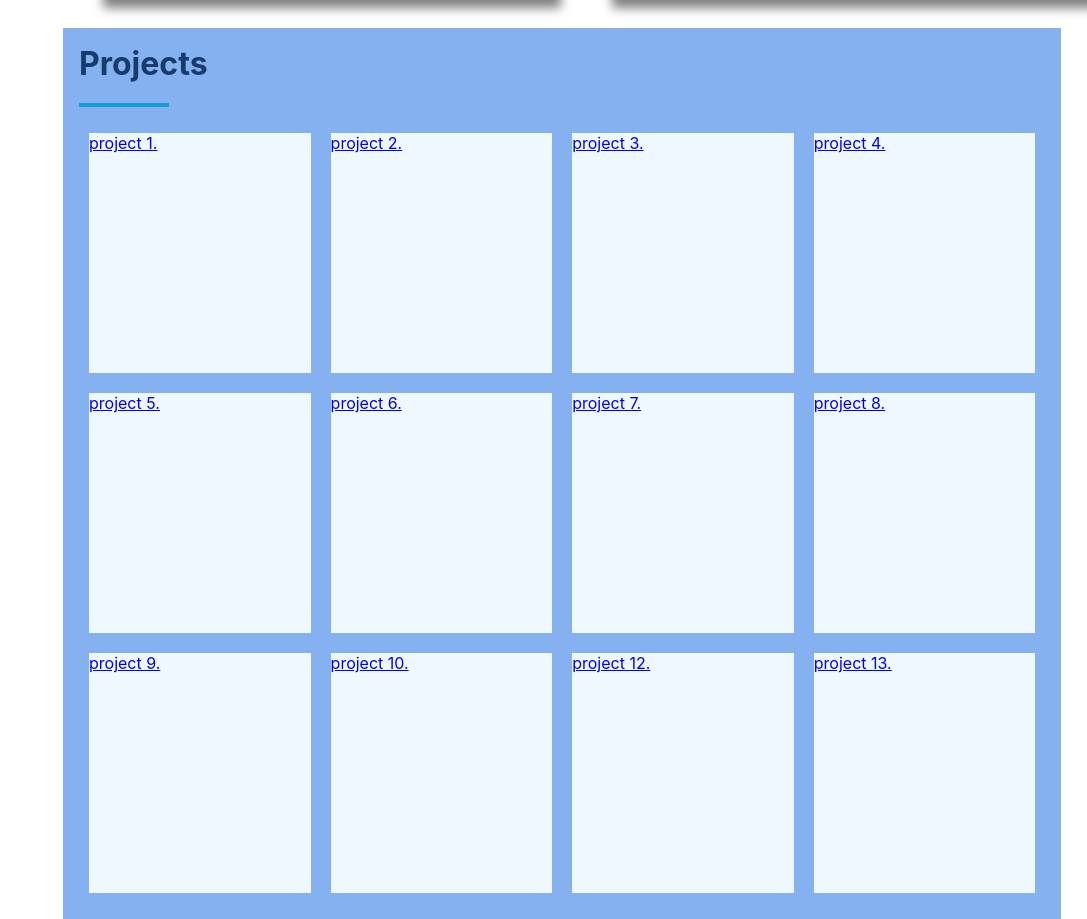
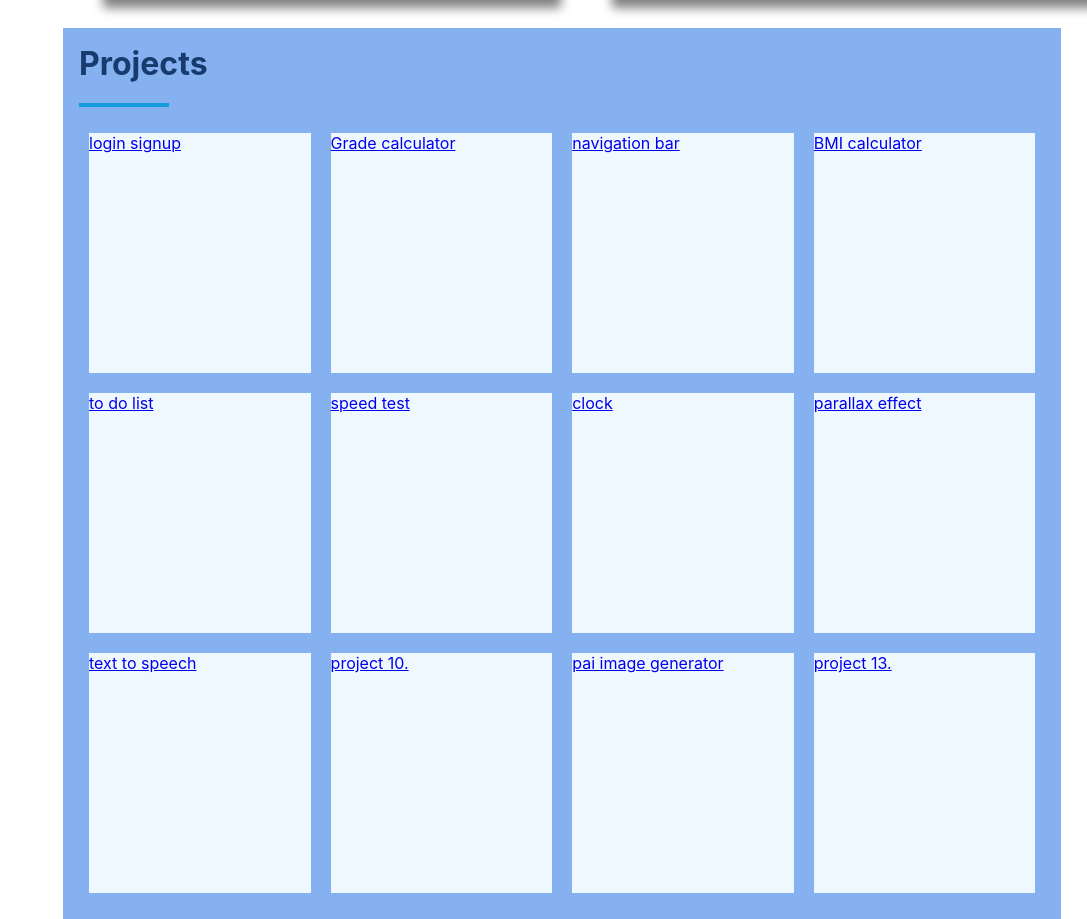
Before and after one commit to SatyamNman/portfolio, a plain HTML site: page index.html in a window 1280 px wide. Shown: the part 3505-4424 px from the top of the page, without its empty margins (193-1280 px from the left). Drawn offline with Linux system fonts and the light colour scheme; files whose address does not match are found by name.

Commit message:
Update index.html

```diff
--- a/index.html
+++ b/index.html
@@ -328,21 +328,21 @@
                         <br>
                     </div>
                     <div id="cards">
-                        <div class="card"><a href="proj1/index.html">project 1.</a></div>
-                        <div class="card"><a href="proj2/index (1).html">project 2.</a></div>
-                        <div class="card"><a href="proj3/index (2).html">project 3.</a></div>
-                        <div class="card"><a href="proj4/index (3).html">project 4.</a></div>
+                        <div class="card"><a href="proj1/index.html">login signup</a></div>
+                        <div class="card"><a href="proj2/index (1).html">Grade calculator</a></div>
+                        <div class="card"><a href="proj3/index (2).html">navigation bar</a></div>
+                        <div class="card"><a href="proj4/index (3).html">BMI calculator</a></div>
                     </div>
                     <div id="cards">
-                        <div class="card"><a href="proj5/index (4).html">project 5.</a></div>
-                        <div class="card"><a href="proj6/index (5).html">project 6.</a></div>
-                        <div class="card"><a href="proj7/index (6).html">project 7.</a></div>
-                        <div class="card"><a href="proj8/index (7).html">project 8.</a></div>
+                        <div class="card"><a href="proj5/index (4).html">to do list</a></div>
+                        <div class="card"><a href="proj6/index (5).html">speed test</a></div>
+                        <div class="card"><a href="proj7/index (6).html">clock</a></div>
+                        <div class="card"><a href="proj8/index (7).html">parallax effect</a></div>
                     </div>
                     <div id="cards">
-                        <div class="card"><a href="proj9/index (8).html">project 9.</a></div>
+                        <div class="card"><a href="proj9/index (8).html">text to speech</a></div>
                         <div class="card"><a href="proj10/index (9).html">project 10.</a></div>
-                        <div class="card"><a href="proj12/index (11).html">project 12.</a></div>
+                        <div class="card"><a href="proj12/index (11).html">pai image generator</a></div>
                         <div class="card"><a href="proj13/index (12).html">project 13.</a></div>
                     </div>
                 </div>
```
